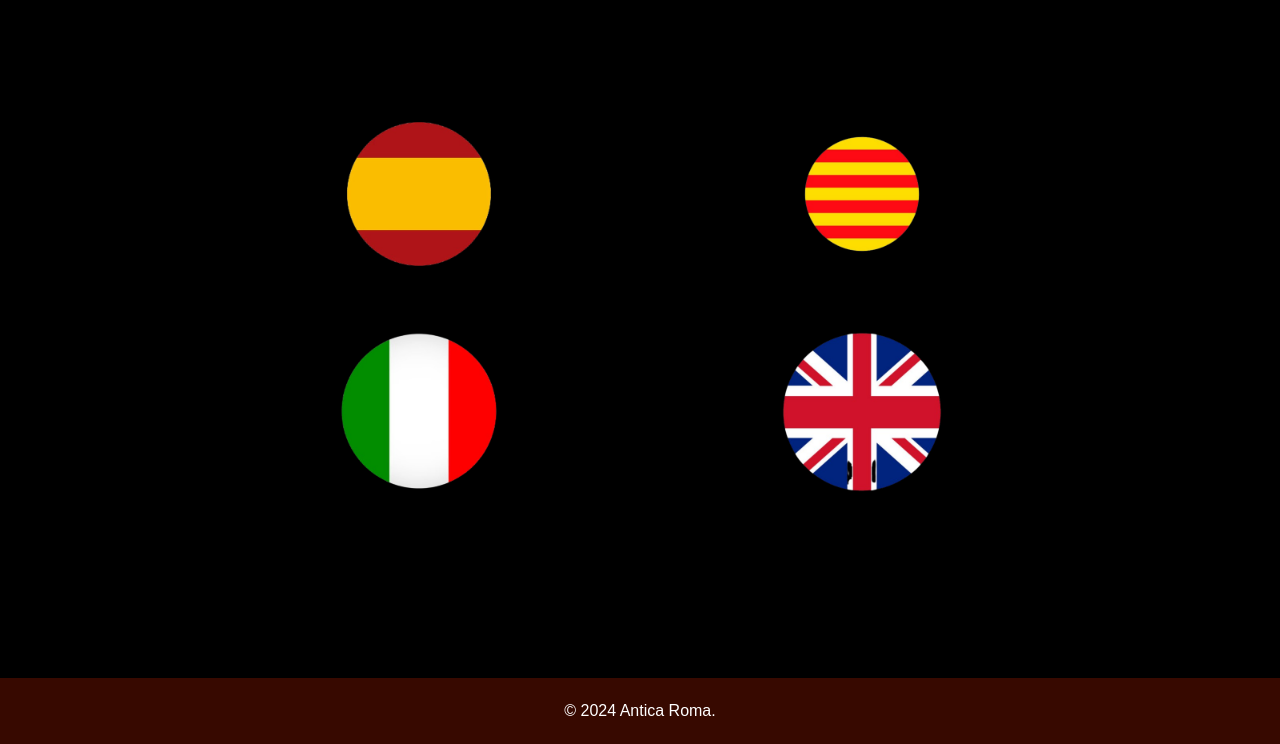
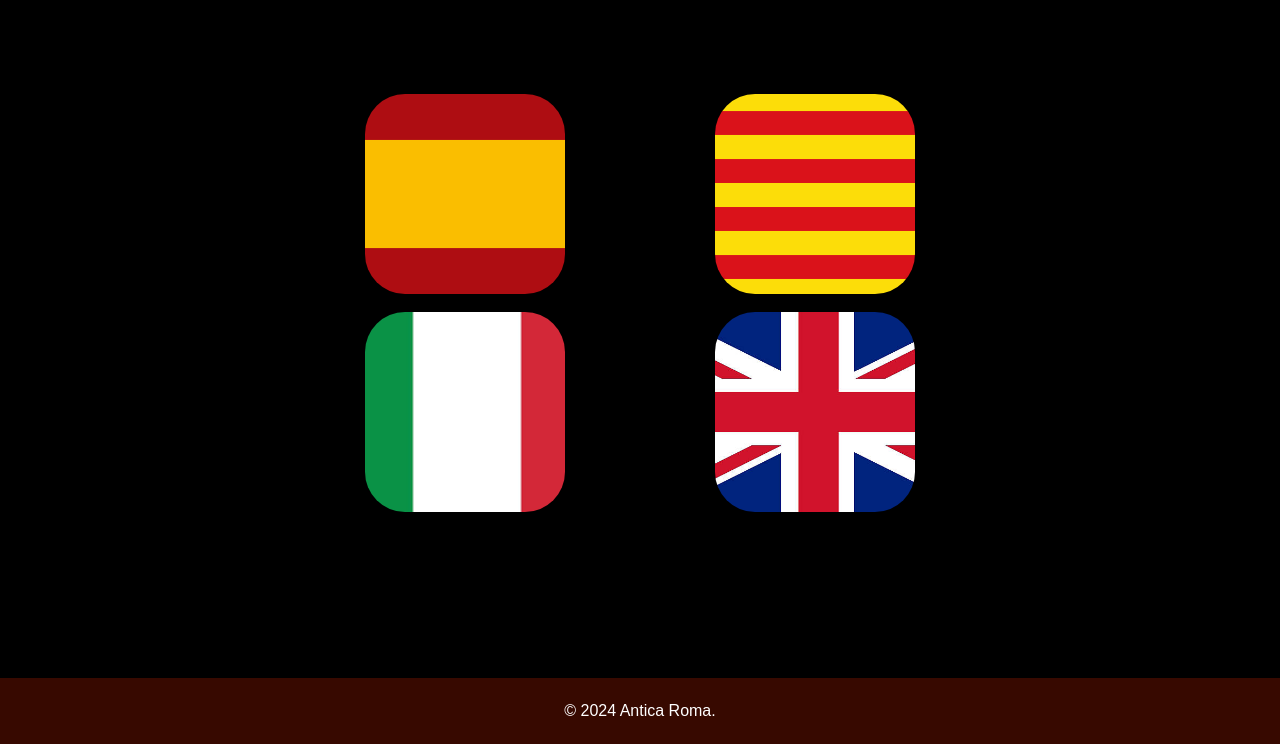
Before and after one commit to Robe124/ProjecteInicial, a PHP site: page /HTML/menu.html in a window 1280 px wide. Shown: the part 56-800 px from the top of the page. Run offline with PHP 8.4, Linux system fonts and the light colour scheme.

Commit message:
15/10/2024 15:48

```diff
--- a/HTML/menu.css
+++ b/HTML/menu.css
@@ -54,20 +54,20 @@ main {
   gap: 18px;
   justify-items: center;
   margin: 50px auto;
-  width: 70%;
+  width: 55%;
 }
 
 .circle {
   width: 200px;
   height: 200px;
-  border-radius: 50%;
+  border-radius: 20%;
   overflow: hidden;
   box-shadow: 0 4px 8px rgba(0, 0, 0, 0.5);
   text-decoration: none;
 }
 
 .circle img {
-  width: 100%;
+  width: 162%;
   height: auto;
 }
 
@@ -77,3 +77,19 @@ footer {
   background-color: #370900;
   position: relative;
 }
+
+#circle1 img{
+  margin-top: -8px;
+}
+
+#circle2 img{
+  margin-top: -7px;
+}
+
+#circle3 img{
+  margin-left: -60px;
+}
+
+#circle4 img{
+  margin-left: -60px;
+}
--- a/HTML/menu.html
+++ b/HTML/menu.html
@@ -21,16 +21,16 @@
     <main>
         <div class="flex-container">
             <a href="/Menú restaurante tipográfico rojo (3).pdf" class="circle" id="circle1">
-                <img src="/img/ESPAÑA.png" alt="Bandera de España">
+                <img src="/img/BANDERA_ESPAÑA.png" alt="Bandera de España">
             </a>
             <a href="/Menú restaurante tipográfico rojo (4).pdf" class="circle" id="circle2">
-                <img src="/img/CATALANA.png" alt="Bandera de Cataluña">
+                <img src="/img/BANDERA_CATALANA.png" alt="Bandera de Cataluña">
             </a>
             <a href="/Menú restaurante tipográfico rojo (5).pdf" class="circle" id="circle3">
-                <img src="/img/ITALIA.png" alt="Bandera de Italia">
+                <img src="/img/BANDERA_ITALIANA.png" alt="Bandera de Italia">
             </a>
             <a href="/Menú restaurante tipográfico rojo (6).pdf" class="circle" id="circle4">
-                <img src="/img/ANGLATERRA.png" alt="Bandera de Inglaterra">
+                <img src="/img/BANDERA_INGLESA.jpg"alt="Bandera de Inglaterra">
             </a>
         </div>
     </main>
```
Also changed, not shown: img/ANGLATERRA.png (deleted), img/BANDERA_CATALANA.png (added), img/BANDERA_ESPAÑA.png (added), img/BANDERA_INGLESA.jpg (added), img/BANDERA_ITALIANA.png (added), img/CATALANA.png (deleted), img/ESPAÑA.png (deleted), img/HORNO+PIZZA.2.webp (renamed from img/imagen-de-un-horno-de-pizza-de-ladrillo-con-fuego.webp), img/HORNO+PIZZA.webp (renamed from img/fuego-de-pizza-de-horno-de-leña-tradicional-italiano.webp), img/ITALIA.png (deleted), 1 other file.
